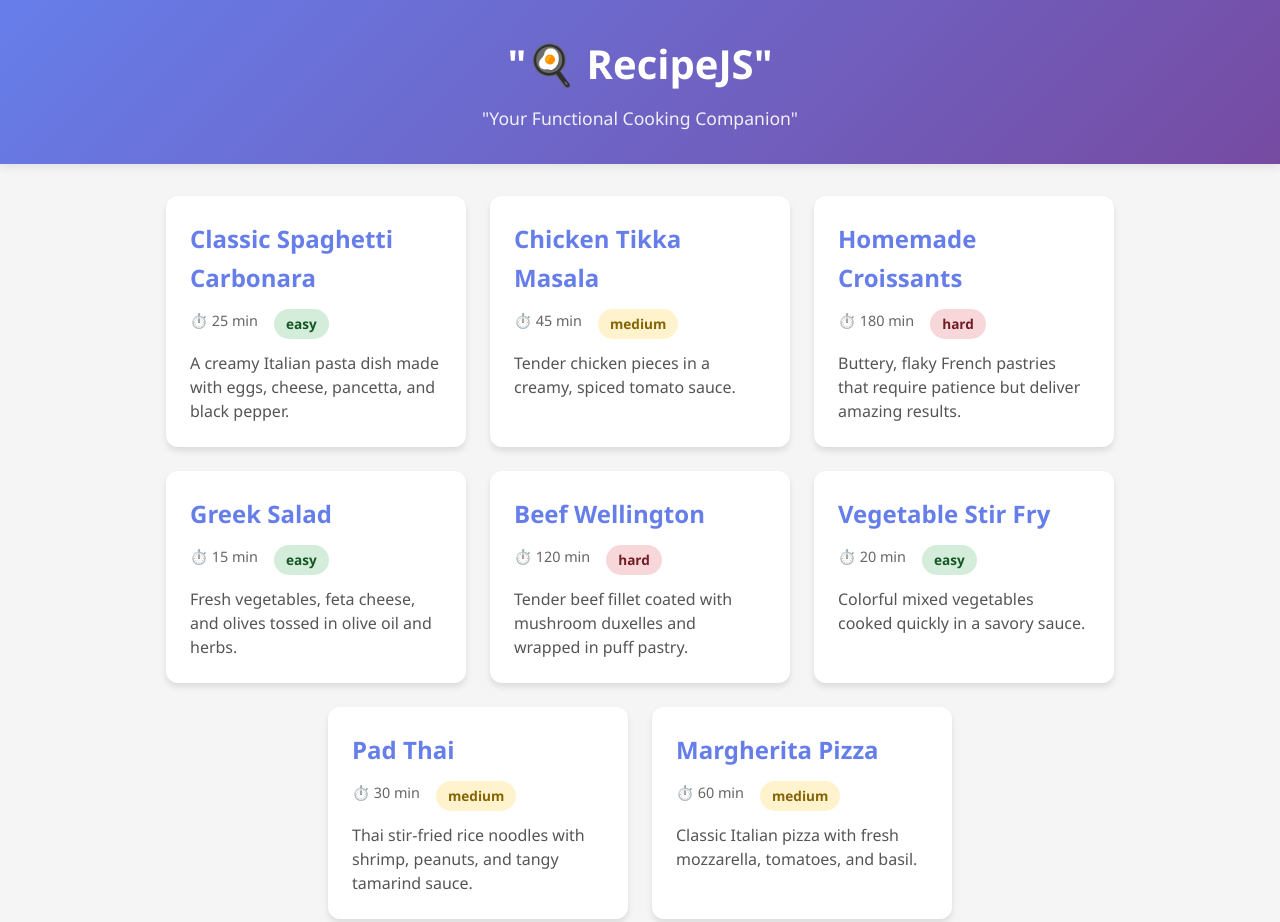
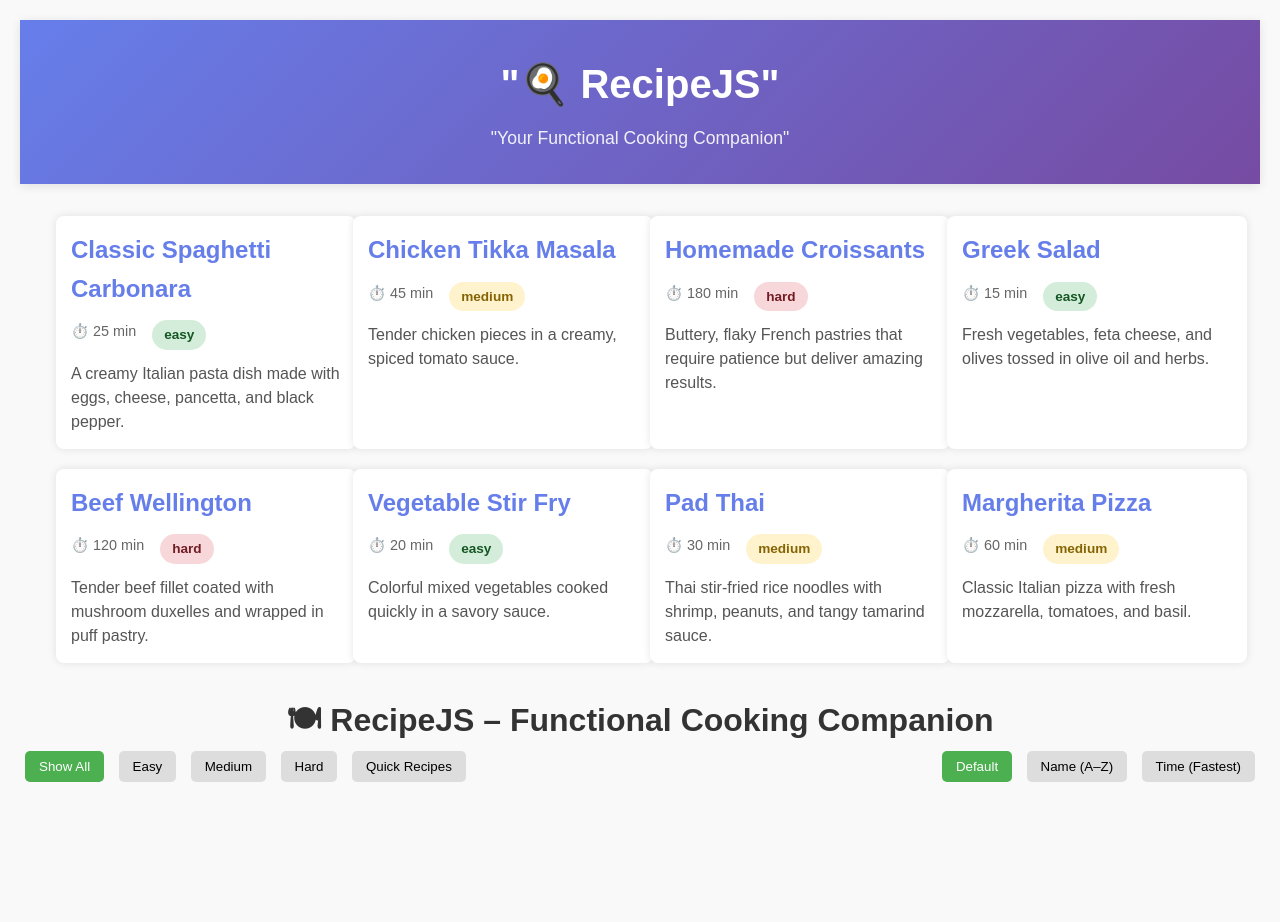
Before and after one commit to tejaswinis129/recipejs-functional-cooking, a plain HTML site: page index.html in a window 1280 px wide. Shown: the top 922 px of the page. After the commit the page ends 827 px from the top, so only its background shows below. Drawn offline with Linux system fonts and the light colour scheme.

Commit message:
Add files via upload

```diff
--- a/app.js
+++ b/app.js
@@ -1,4 +1,6 @@
-// Recipe data - Foundation for all 4 parts
+// =======================
+// Recipe Data (Part 1–4 Foundation)
+// =======================
 const recipes = [
     {
         id: 1,
@@ -66,13 +68,23 @@ const recipes = [
     }
 ];
 
+// =======================
+// State
+// =======================
+let currentFilter = "all";
+let currentSort = "none";
+
+// =======================
 // DOM Selection
-const recipeContainer = document.querySelector('#recipe-container');
-console.log(recipeContainer);
+// =======================
+const recipeContainer = document.querySelector("#recipe-container");
+const filterButtons = document.querySelectorAll("[data-filter]");
+const sortButtons = document.querySelectorAll("[data-sort]");
 
-// Create recipe card HTML
-const createRecipeCard = (recipe) => {
-    return `
+// =======================
+// Create Recipe Card
+// =======================
+const createRecipeCard = (recipe) => `
     <div class="recipe-card" data-id="${recipe.id}">
         <h3>${recipe.title}</h3>
         <div class="recipe-meta">
@@ -84,19 +96,98 @@ const createRecipeCard = (recipe) => {
         <p>${recipe.description}</p>
     </div>
 `;
+
+// =======================
+// Render Recipes
+// =======================
+const renderRecipes = (recipesToRender) => {
+    recipeContainer.innerHTML = recipesToRender
+        .map(createRecipeCard)
+        .join("");
 };
 
-// Render recipes
-const renderRecipes = (recipesToRender) => {
-    const recipeCardsHTML = recipesToRender
-        .map(createRecipeCard)
-        .join('');
-
-    recipeContainer.innerHTML = recipeCardsHTML;
+// =======================
+// Filter Functions (PURE)
+// =======================
+const applyFilter = (recipes, filter) => {
+    switch (filter) {
+        case "easy":
+        case "medium":
+        case "hard":
+            return recipes.filter(r => r.difficulty === filter);
+        case "quick":
+            return recipes.filter(r => r.time < 30);
+        default:
+            return recipes;
+    }
 };
 
-// Initialize App
-console.log('Total recipes:', recipes.length);
-console.log('First recipe:', recipes[0]);
-renderRecipes(recipes);
-console.log('Rendering complete!');
+// =======================
+// Sort Functions (PURE)
+// =======================
+const applySort = (recipes, sort) => {
+    switch (sort) {
+        case "name":
+            return [...recipes].sort((a, b) =>
+                a.title.localeCompare(b.title)
+            );
+        case "time":
+            return [...recipes].sort((a, b) => a.time - b.time);
+        default:
+            return recipes;
+    }
+};
+
+// =======================
+// Update Display
+// =======================
+const updateDisplay = () => {
+    let result = recipes;
+    result = applyFilter(result, currentFilter);
+    result = applySort(result, currentSort);
+    renderRecipes(result);
+
+    console.log(
+        `Displaying ${result.length} recipes (Filter: ${currentFilter}, Sort: ${currentSort})`
+    );
+};
+
+// =======================
+// Active Button Styling
+// =======================
+const updateActiveButtons = () => {
+    filterButtons.forEach(btn =>
+        btn.classList.toggle("active", btn.dataset.filter === currentFilter)
+    );
+
+    sortButtons.forEach(btn =>
+        btn.classList.toggle("active", btn.dataset.sort === currentSort)
+    );
+};
+
+// =======================
+// Event Listeners
+// =======================
+const setupEventListeners = () => {
+    filterButtons.forEach(btn => {
+        btn.addEventListener("click", (e) => {
+            currentFilter = e.target.dataset.filter;
+            updateActiveButtons();
+            updateDisplay();
+        });
+    });
+
+    sortButtons.forEach(btn => {
+        btn.addEventListener("click", (e) => {
+            currentSort = e.target.dataset.sort;
+            updateActiveButtons();
+            updateDisplay();
+        });
+    });
+};
+
+// =======================
+// Initialization
+// =======================
+setupEventListeners();
+updateDisplay();
--- a/index.html
+++ b/index.html
@@ -20,8 +20,32 @@
         <div id="recipe-container"></div>
         <!-- Recipe cards will be rendered here by JavaScript -->
      </main>
+       <h1>🍽 RecipeJS – Functional Cooking Companion</h1>
+
+  <!-- Controls -->
+  <div class="controls">
+
+    <div class="filters">
+      <button data-filter="all" class="active">Show All</button>
+      <button data-filter="easy">Easy</button>
+      <button data-filter="medium">Medium</button>
+      <button data-filter="hard">Hard</button>
+      <button data-filter="quick">Quick Recipes</button>
+    </div>
+
+    <div class="sorts">
+      <button data-sort="none" class="active">Default</button>
+      <button data-sort="name">Name (A–Z)</button>
+      <button data-sort="time">Time (Fastest)</button>
+    </div>
+
+  </div>
+
+  <!-- Recipe Container -->
+  <div id="recipe-container"></div>
 
     <!-- TODO: Link your JavaScript file here -->
      <script src="app.js"></script>
+
 </body>
 </html>
--- a/style.css
+++ b/style.css
@@ -102,3 +102,49 @@ main {
     background-color: #f8d7da;
     color: #721c24;
 }
+body {
+  font-family: Arial, sans-serif;
+  padding: 20px;
+  background: #f9f9f9;
+}
+
+h1 {
+  text-align: center;
+}
+
+.controls {
+  display: flex;
+  justify-content: space-between;
+  margin-bottom: 20px;
+}
+
+.controls button {
+  padding: 8px 14px;
+  margin: 5px;
+  border: none;
+  cursor: pointer;
+  border-radius: 5px;
+  background: #ddd;
+}
+
+.controls button.active {
+  background: #4caf50;
+  color: white;
+}
+
+#recipe-container {
+  display: grid;
+  grid-template-columns: repeat(auto-fill, minmax(250px, 1fr));
+  gap: 20px;
+}
+
+.recipe-card {
+  background: white;
+  padding: 15px;
+  border-radius: 8px;
+  box-shadow: 0 0 8px rgba(0,0,0,0.1);
+}
+
+.recipe-card h3 {
+  margin-top: 0;
+}
```
Lines whose indentation alone changed are shown as unchanged.
